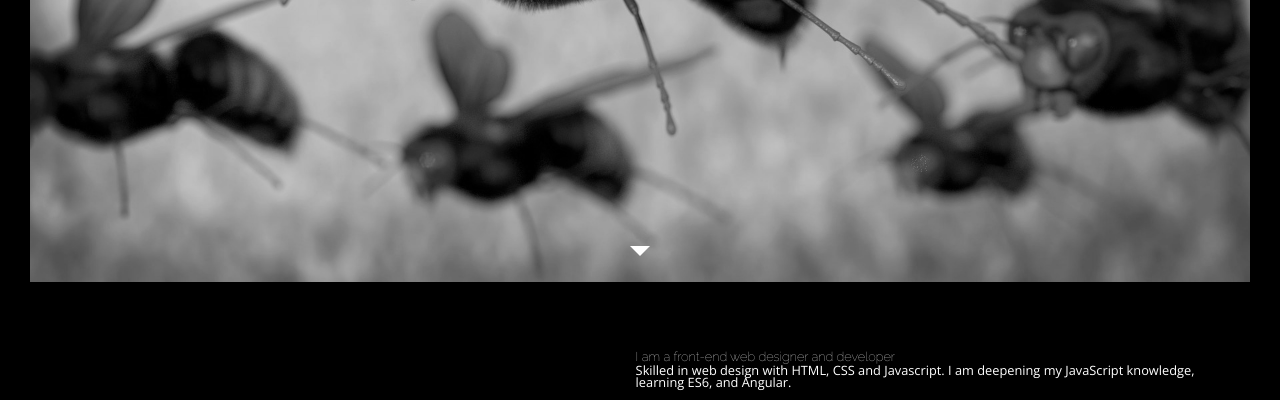
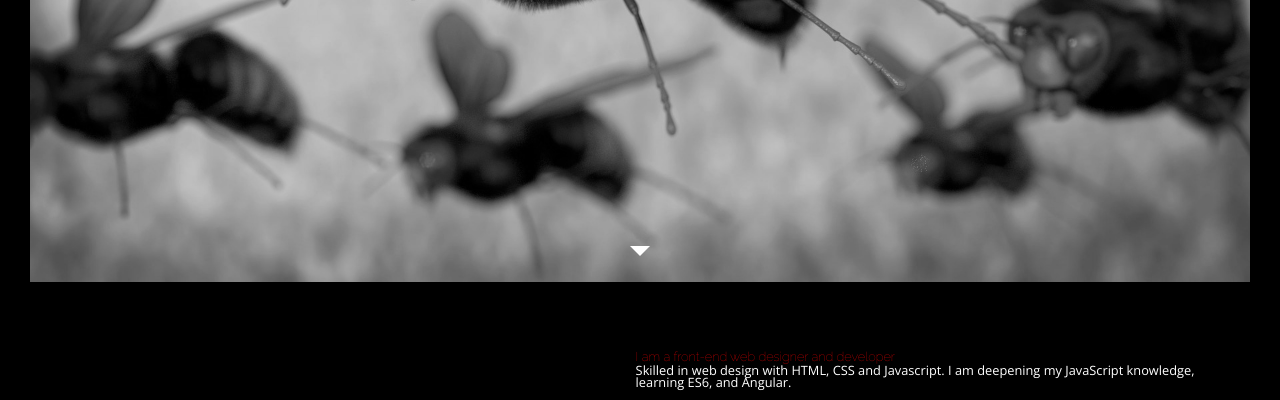
Before and after one commit to goidel/my-site, a plain HTML site: page _site/index.html in a window 1280 px wide. Shown: the part 518-918 px from the top of the page. Drawn offline with nearby package versions, Linux system fonts and the light colour scheme.

Commit message:
change home callout color to red

```diff
--- a/_site/css/main.css
+++ b/_site/css/main.css
@@ -301,7 +301,7 @@ h1,h2,h3,h4,h5,h6 {
 
 }
 .home-callout h3 {
-  color: inherit;
+  color: red;
   margin-top: 1em;
 }
 .callout-title {
--- a/css/main.css
+++ b/css/main.css
@@ -301,7 +301,7 @@ h1,h2,h3,h4,h5,h6 {
 
 }
 .home-callout h3 {
-  color: inherit;
+  color: red;
   margin-top: 1em;
 }
 .callout-title {
```
